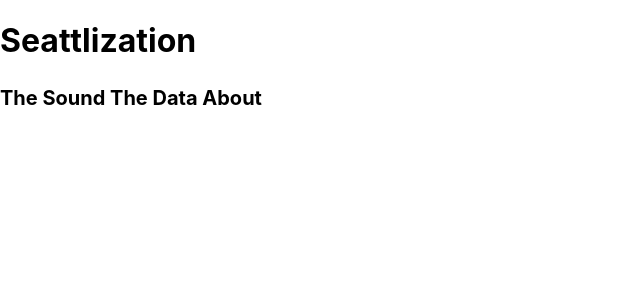
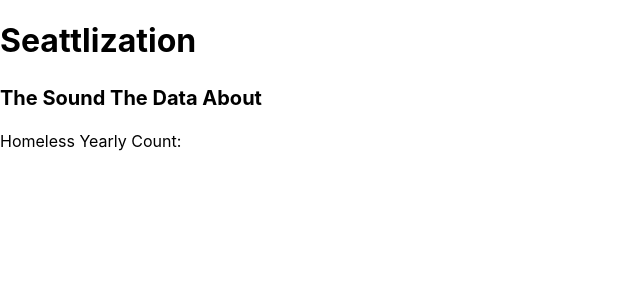
Before and after one commit to addisoncole/Seattlization, a React (Create React App) app in the folder seattlization/: page / in a window 1280 px wide. Shown: the top 300 px of the page, without its empty margins (0-640 px from the left). Built offline with nearby package versions, Linux system fonts and the light colour scheme.

Commit message:
npm install axios, set up dev templates for components.

```diff
--- a/seattlization/package.json
+++ b/seattlization/package.json
@@ -3,6 +3,7 @@
   "version": "0.1.0",
   "private": true,
   "dependencies": {
+    "axios": "^0.18.0",
     "react": "^16.7.0",
     "react-dom": "^16.7.0",
     "react-scripts": "2.1.2"
--- a/seattlization/src/App.js
+++ b/seattlization/src/App.js
@@ -1,5 +1,5 @@
 import React, { Component } from 'react';
-import logo from './logo.svg';
+import axios from 'axios';
 import './App.css';
 
 class App extends Component {
@@ -10,6 +10,7 @@ class App extends Component {
             <h1>Seattlization</h1>
             <h2><small>The Sound The Data About</small></h2>
         </header>
+        <p>Homeless Yearly Count: </p>
       </div>
     );
   }
```
Also changed, not shown: seattlization/src/.ComponentTemplate.js (added), seattlization/src/.FunctionalComponent.js (added), 2 other files (tests, documents, lock files or other folders).
